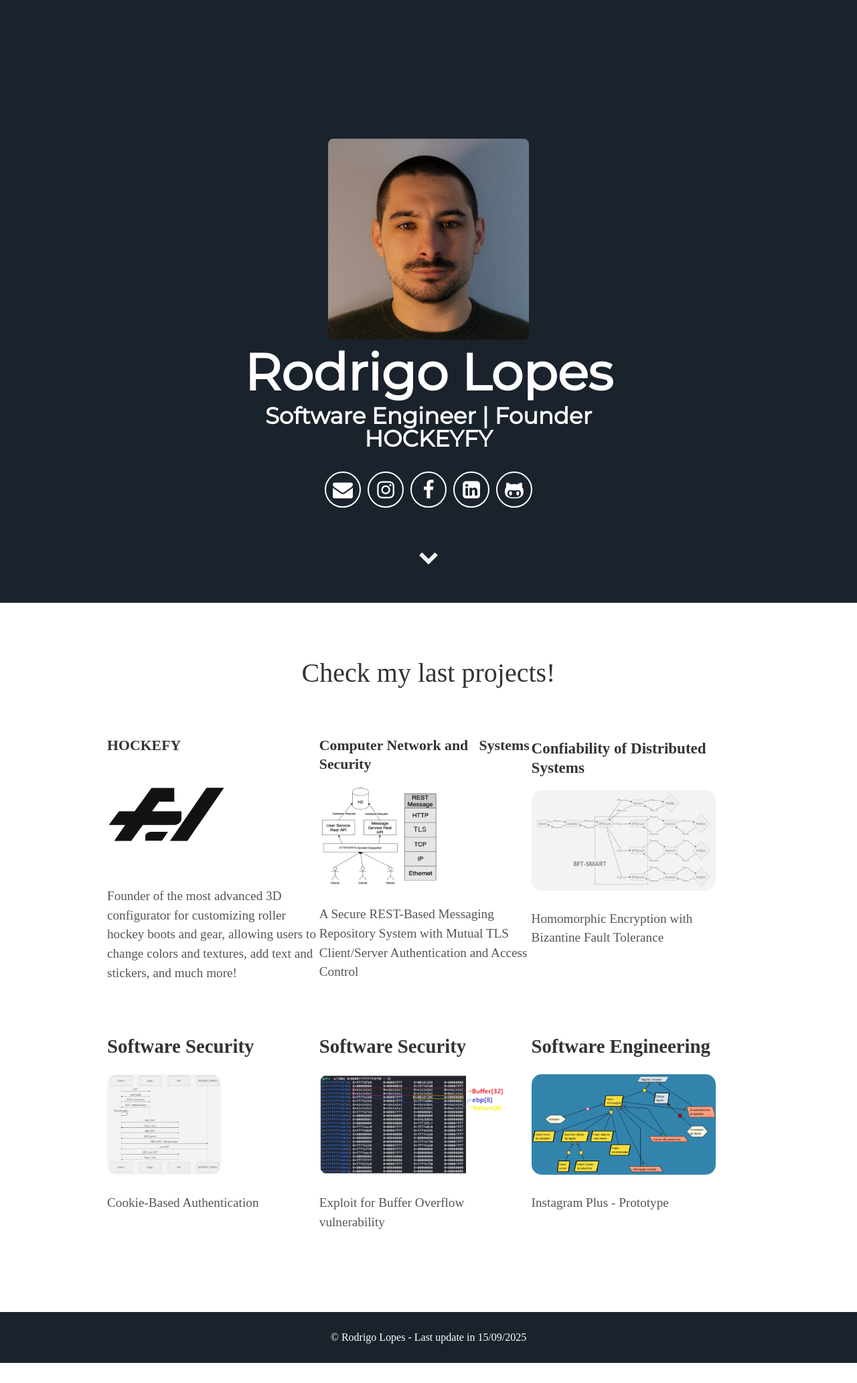
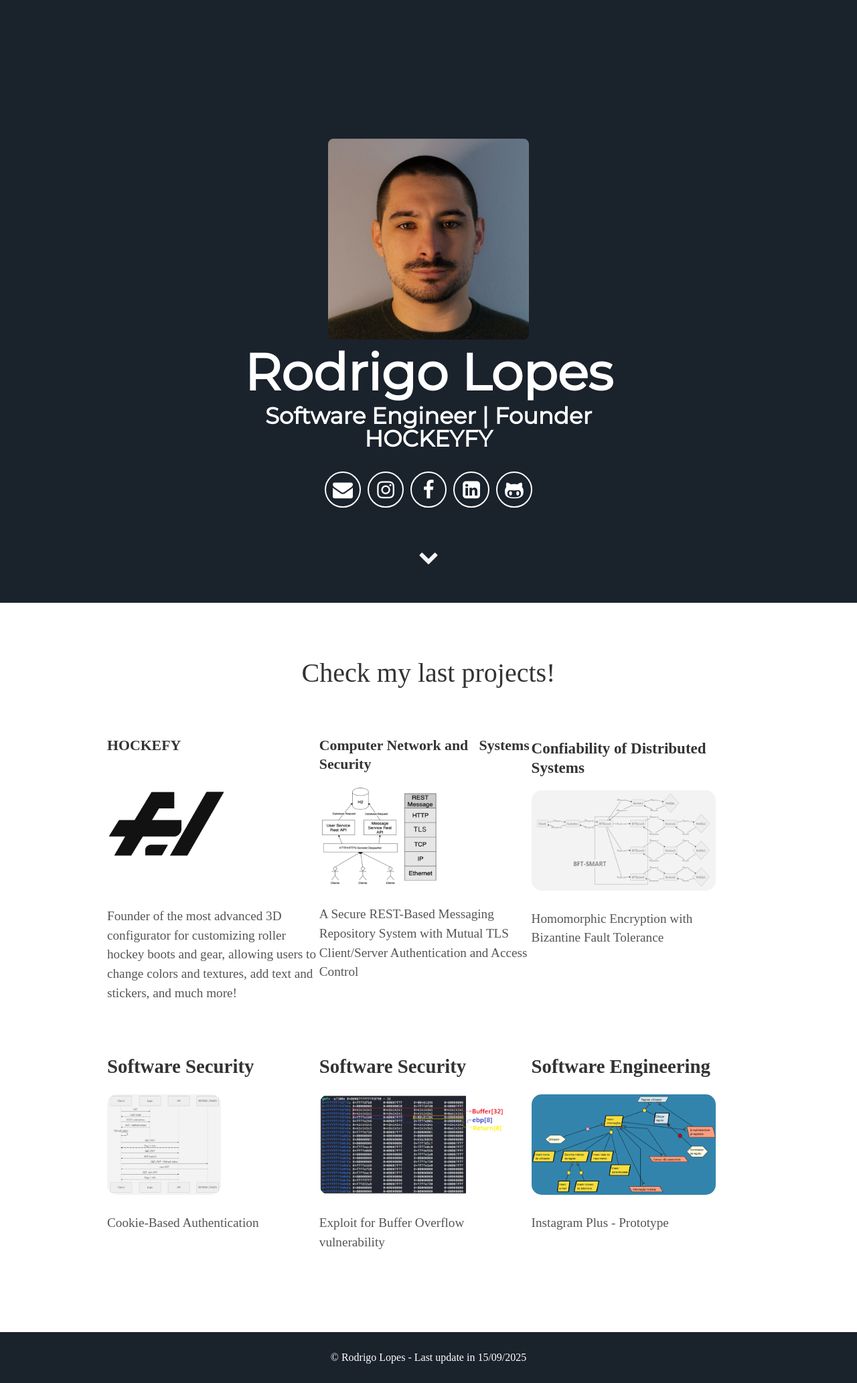
Before and after one commit to rfa-lopes/rfalopes, a Jekyll site: the page built from index.html, in a window 1280 px wide. Shown: the whole page at 67% size. Built offline with Jekyll 4.4.1, drawn with Linux system fonts in a browser that asks for light colours; some web fonts are replaced; before the commit the page ends 2035 px from its top, so only the background shows below that.

Commit message:
Update about.html

```diff
--- a/_includes/about.html
+++ b/_includes/about.html
@@ -23,7 +23,7 @@
 			<h2 style="font-size: 1.136em;"> HOCKEFY</h2>
 			<div class="w3-card-4">
 				<a href="https://hockey-fy.com/">
-					<img src="images/LastProjects/HOCKEYFY.png" alt="Alps" width="180" height="150"
+					<img src="images/LastProjects/HOCKEYFY.png" alt="Alps" width="180" height="180"
 						style="border-radius: 15px 15px 15px 15px;" />
 				</a>
 				<div class="w3-container w3-center">
```
